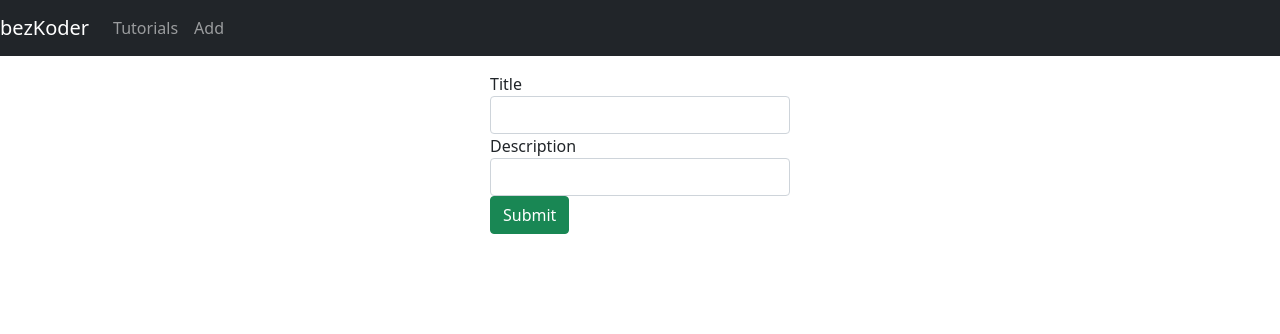
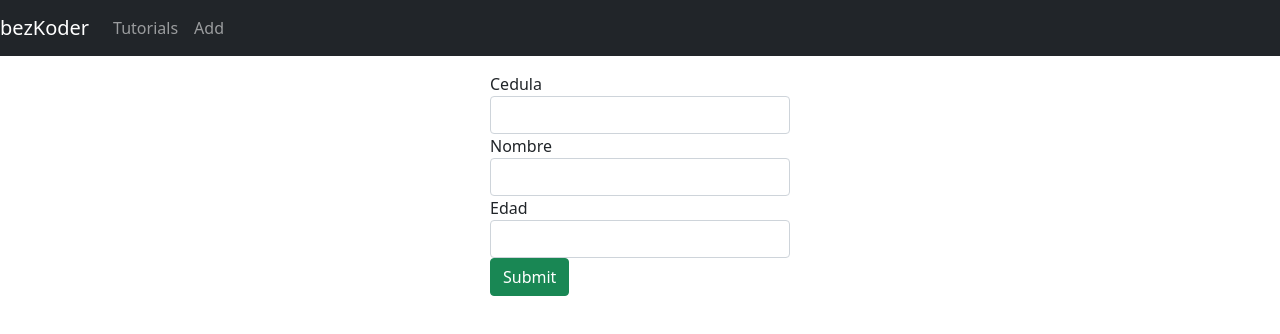
Before and after one commit to thiagoc789/front, a React (Create React App) app: page /add in a window 1280 px wide. Shown: the top 334 px of the page. Built offline with nearby package versions, Linux system fonts and the light colour scheme; the HTML template or start-up script is replaced by a standard one.

Commit message:
Front Enviando Cedula, Nombre Y Edad A La Base De Datos

```diff
--- a/src/components/add-tutorial.component.js
+++ b/src/components/add-tutorial.component.js
@@ -4,46 +4,51 @@ import TutorialDataService from "../services/tutorial.service";
 export default class AddTutorial extends Component {
   constructor(props) {
     super(props);
-    this.onChangeTitle = this.onChangeTitle.bind(this);
-    this.onChangeDescription = this.onChangeDescription.bind(this);
+    this.onChangeCedula = this.onChangeCedula.bind(this);
+    this.onChangeNombre = this.onChangeNombre.bind(this);
+    this.onChangeEdad = this.onChangeEdad.bind(this);
     this.saveTutorial = this.saveTutorial.bind(this);
     this.newTutorial = this.newTutorial.bind(this);
 
     this.state = {
-      id: null,
-      title: "",
-      description: "",
-      published: false,
-
-      submitted: false
+      cedula: "",
+      nombre: "",
+      edad: ""
     };
   }
 
-  onChangeTitle(e) {
+  onChangeCedula(e) {
     this.setState({
-      title: e.target.value
+      cedula: e.target.value
     });
   }
 
-  onChangeDescription(e) {
+  onChangeNombre(e) {
     this.setState({
-      description: e.target.value
+      nombre: e.target.value
+    });
+  }
+
+  onChangeEdad(e) {
+    this.setState({
+      edad: e.target.value
     });
   }
 
   saveTutorial() {
     var data = {
-      title: this.state.title,
-      description: this.state.description
+      cedula: this.state.cedula,
+      nombre: this.state.nombre,
+      edad: this.state.edad
     };
 
     TutorialDataService.create(data)
       .then(response => {
         this.setState({
-          id: response.data.id,
-          title: response.data.title,
-          description: response.data.description,
-          published: response.data.published,
+          cedula: response.data.cedula,
+          nombre: response.data.nombre,
+          edad: response.data.edad,
+
 
           submitted: true
         });
@@ -56,10 +61,10 @@ export default class AddTutorial extends Component {
 
   newTutorial() {
     this.setState({
-      id: null,
-      title: "",
-      description: "",
-      published: false,
+      cedula: "",
+      nombre: "",
+      edad: "",
+
 
       submitted: false
     });
@@ -78,28 +83,41 @@ export default class AddTutorial extends Component {
           ) : (
             <div>
               <div className="form-group">
-                <label htmlFor="title">Title</label>
+                <label htmlFor="cedula">Cedula</label>
                 <input
                   type="text"
                   className="form-control"
-                  id="title"
+                  id="cedula"
                   required
-                  value={this.state.title}
-                  onChange={this.onChangeTitle}
-                  name="title"
+                  value={this.state.cedula}
+                  onChange={this.onChangeCedula}
+                  name="cedula"
                 />
               </div>
 
               <div className="form-group">
-                <label htmlFor="description">Description</label>
+                <label htmlFor="nombre">Nombre</label>
                 <input
                   type="text"
                   className="form-control"
-                  id="description"
+                  id="nombre"
                   required
-                  value={this.state.description}
-                  onChange={this.onChangeDescription}
-                  name="description"
+                  value={this.state.nombre}
+                  onChange={this.onChangeNombre}
+                  name="nombre"
+                />
+              </div>
+
+              <div className="form-group">
+                <label htmlFor="edad">Edad</label>
+                <input
+                  type="text"
+                  className="form-control"
+                  id="edad"
+                  required
+                  value={this.state.edad}
+                  onChange={this.onChangeEdad}
+                  name="edad"
                 />
               </div>
 
--- a/src/services/tutorial.service.js
+++ b/src/services/tutorial.service.js
@@ -10,7 +10,7 @@ class TutorialDataService {
   }
 
   create(data) {
-    return http.post("/tutorials", data);
+    return http.post("/usuario", data);
   }
 
   update(id, data) {
```
